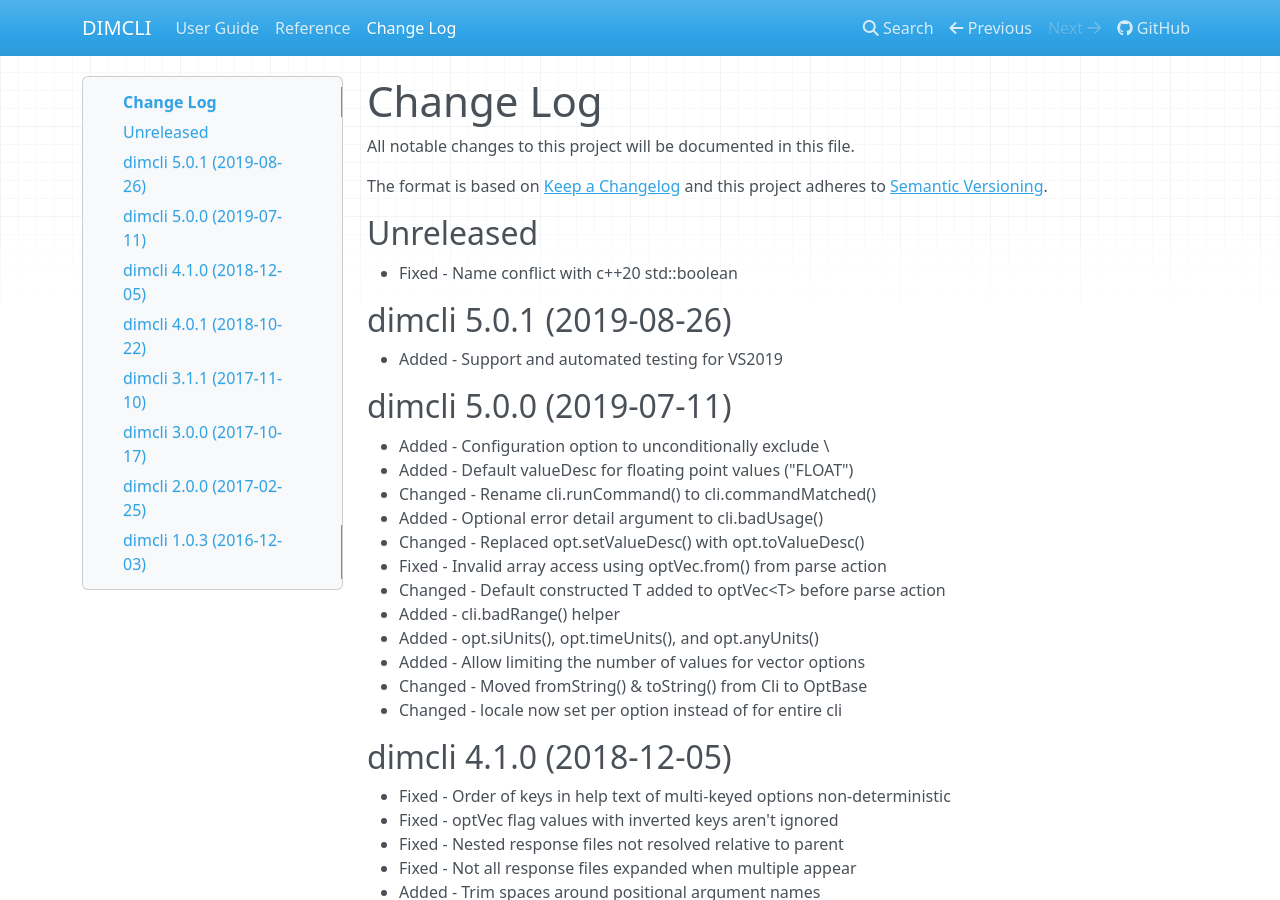
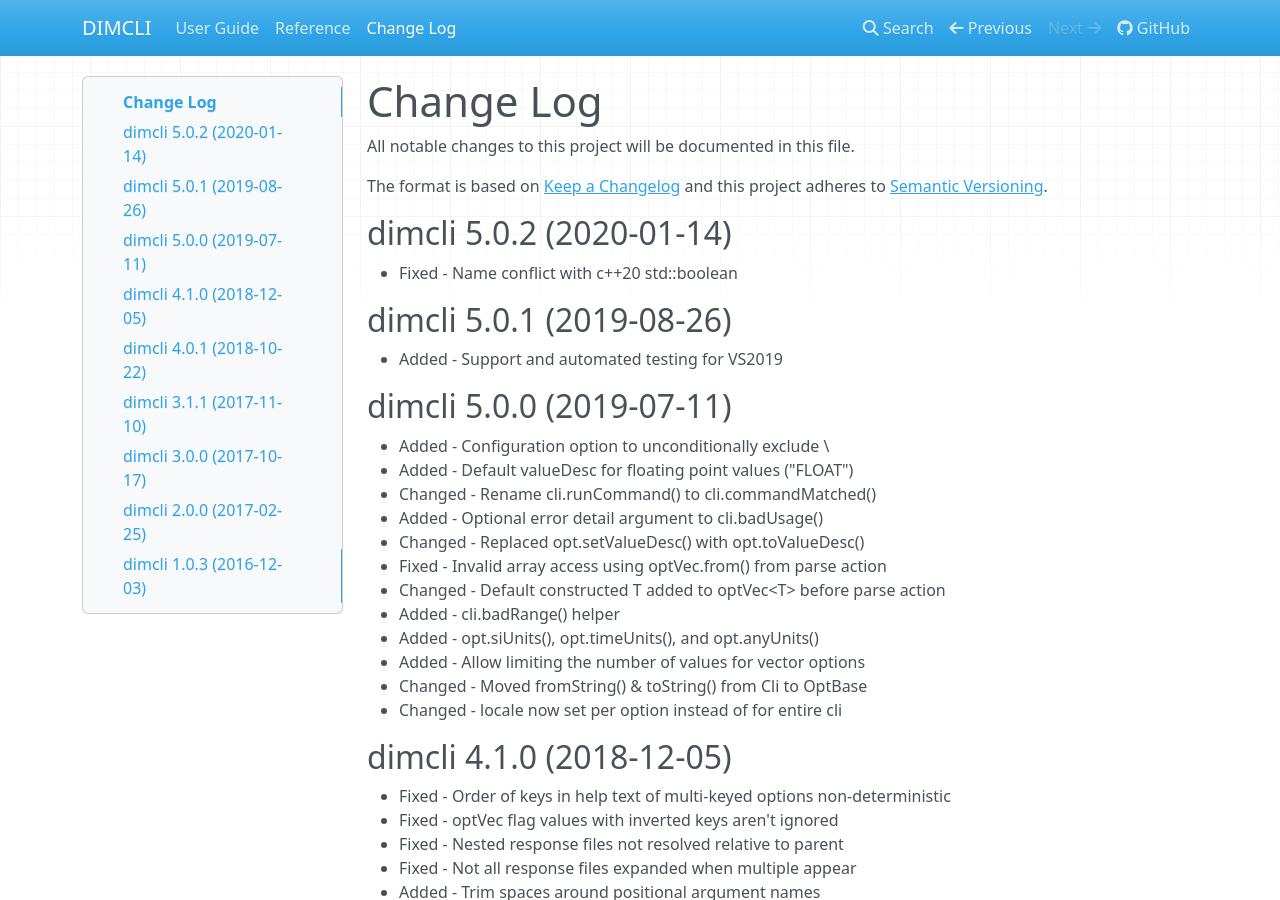
Before and after one commit to gknowles/dimcli, an MkDocs documentation site: the page built from docs/src/CHANGELOG.md, in a window 1280 px wide and 900 px high. Built offline with MkDocs 1.6.1, drawn with Linux system fonts in a browser that asks for light colours; nearby versions of some CDN libraries.

Commit message:
Update docs with new changelog

```diff
--- a/docs/src/CHANGELOG.md
+++ b/docs/src/CHANGELOG.md
@@ -1,5 +1,5 @@
 <!--
-Copyright Glen Knowles 2016 - 2019.
+Copyright Glen Knowles 2016 - 2020.
 Distributed under the Boost Software License, Version 1.0.
 -->
 
@@ -9,7 +9,7 @@
 The format is based on [Keep a Changelog](http://keepachangelog.com/)
 and this project adheres to [Semantic Versioning](http://semver.org/).
 
-## Unreleased
+## dimcli 5.0.2 (2020-01-14)
 - Fixed - Name conflict with c++20 std::boolean
 
 ## dimcli 5.0.1 (2019-08-26)
```
